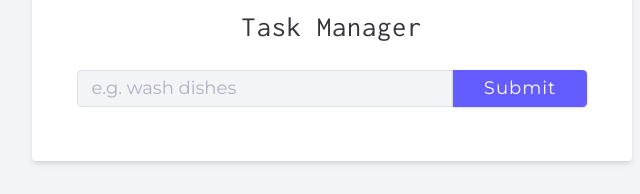
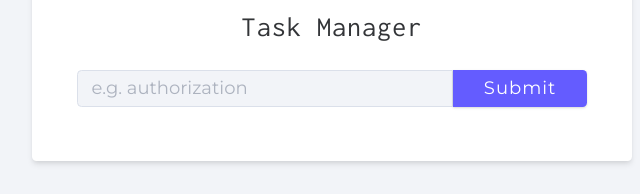
Before and after one commit to AkbarFat/node.js, a website: page task-manager/final/public/index.html in a window 1280 px wide. Shown: the part 135-329 px from the top of the page, 308-948 px from the left. Drawn offline with nearby package versions, Linux system fonts and the light colour scheme; no server answers.

Commit message:
Preparation for stage 2.

```diff
--- a/task-manager/final/public/index.html
+++ b/task-manager/final/public/index.html
@@ -25,7 +25,7 @@
           type="text"
           name="name"
           class="task-input"
-          placeholder="e.g. wash dishes"
+          placeholder="e.g. authorization"
         />
         <button type="submit" class="btn submit-btn">submit</button>
       </div>
```
Also changed, not shown: README.md, task-manager/final/public/Screenshot 2025-12-23 085027.png (added).
